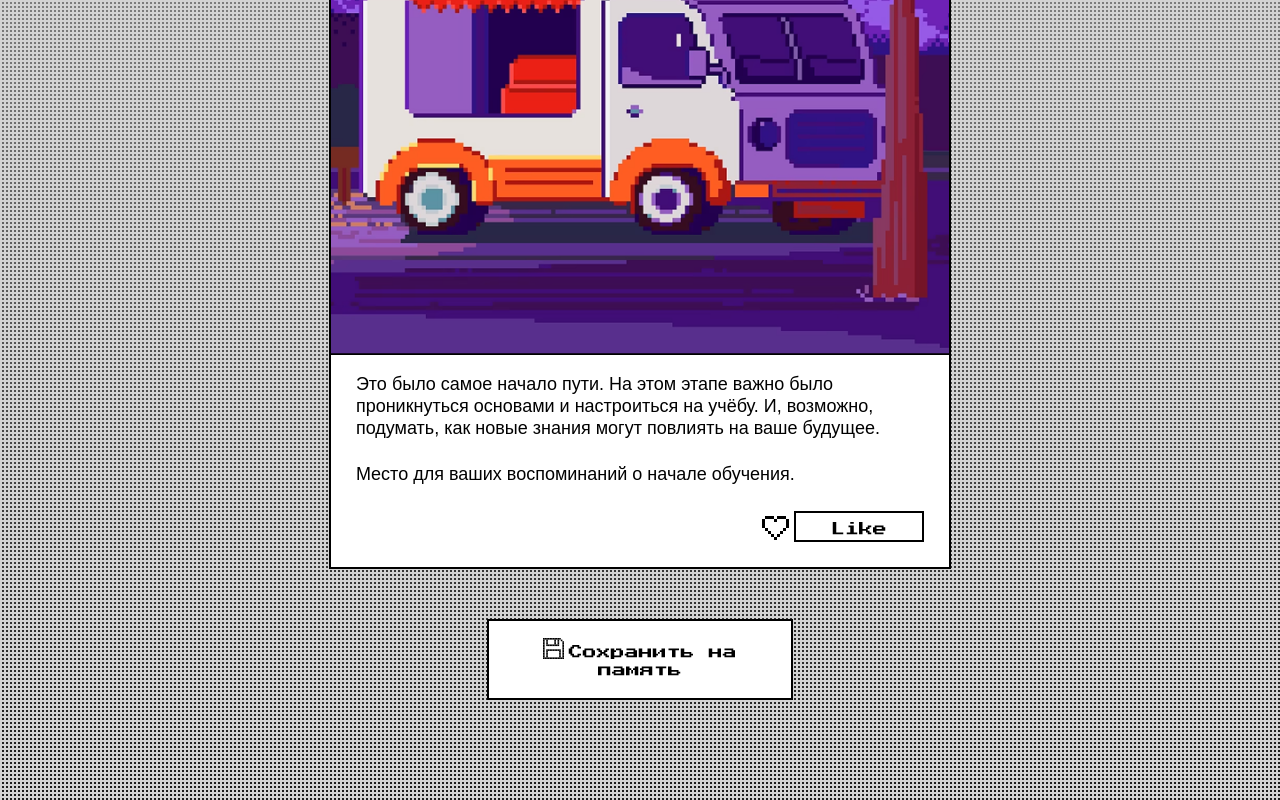
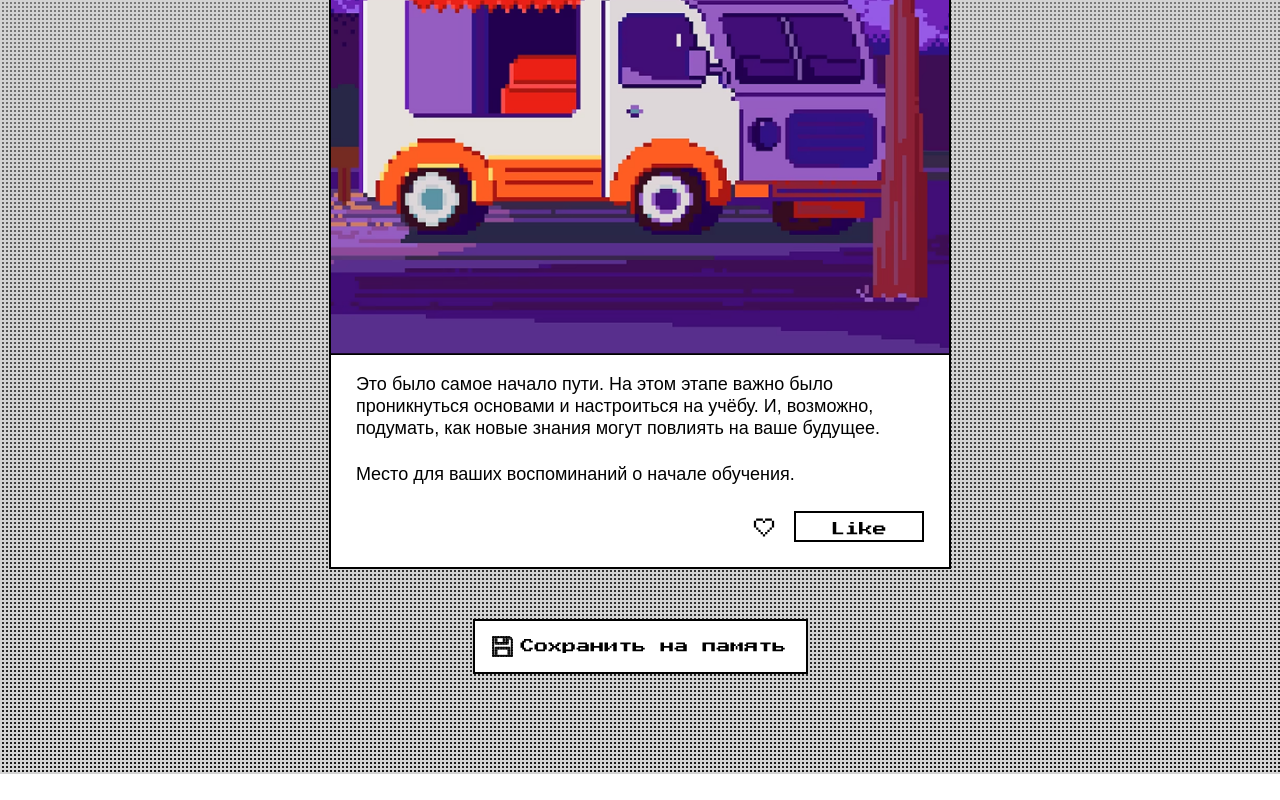
Before and after one commit to Nata-Abashkina/zakrivayuschiy-teg-f, a plain HTML site: page index.html in a window 1280 px wide. Shown: the part 868-1668 px from the top of the page. After the commit the page ends 1642 px from the top, so only its background shows below. Drawn offline with Linux system fonts and the light colour scheme.

Commit message:
осталось самое сложное - место для творчества

```diff
--- a/index.html
+++ b/index.html
@@ -34,55 +34,27 @@
           </div>
           <div class="card-buttons">
             <button class="card__icon-button is-liked" type="button">
-              <svg width="27" height="24" viewBox="0 0 27 24" fill="none" xmlns="http://www.w3.org/2000/svg" class="like-icon">
-<path d="M6 0H3V3H6V0Z" fill="black"/>
-<path d="M9 0H6V3H9V0Z" fill="black"/>
-<path d="M3 3H0V6H3V3Z" fill="black"/>
-<path d="M3 6H0V9H3V6Z" fill="black"/>
-<path d="M3 9H0V12H3V9Z" fill="black"/>
-<path d="M12 0H9V3H12V0Z" fill="black"/>
-<path d="M6 12H3V15H6V12Z" fill="black"/>
-<path d="M9 15H6V18H9V15Z" fill="black"/>
-<path d="M12 18H9V21H12V18Z" fill="black"/>
-<path d="M21 0H24V3H21V0Z" fill="black"/>
-<path d="M18 0H21V3H18V0Z" fill="black"/>
-<path d="M24 3H27V6H24V3Z" fill="black"/>
-<path d="M24 6H27V9H24V6Z" fill="black"/>
-<path d="M24 9H27V12H24V9Z" fill="black"/>
-<path d="M15 0H18V3H15V0Z" fill="black"/>
-<path d="M21 12H24V15H21V12Z" fill="black"/>
-<path d="M18 15H21V18H18V15Z" fill="black"/>
-<path d="M15 18H18V21H15V18Z" fill="black"/>
-<path d="M15 3H12V6H15V3Z" fill="black"/>
-<path d="M15 21H12V24H15V21Z" fill="black"/>
-</svg>
-
-              <!--<svg width="39" height="36" viewBox="0 0 39 36" fill="none" xmlns="http://www.w3.org/2000/svg" class="like-icon">
-                <g clip-path="url(#clip0_1_1574)">
-                  <path d="M12 6H9V9H12V6ZM15 6H12V9H15V6ZM9 9H6V12H9V9ZM9 12H6V15H9V12ZM9 15H6V18H9V15ZM18 6H15V9H18V6ZM12 18H9V21H12V18ZM15 21H12V24H15V21ZM18 24H15V27H18V24ZM27 6H30V9H27V6ZM24 6H27V9H24V6ZM30 9H33V12H30V9ZM30 12H33V15H30V12ZM30 15H33V18H30V15ZM21 6H24V9H21V6ZM27 18H30V21H27V18ZM24 21H27V24H24V21ZM21 24H24V27H21V24ZM21 27H18V30H21V27ZM21 9H18V12H21V9Z" fill="black"/>
-                  <path d="M12 9H9V12H12V9ZM15 12H12V15H15V12ZM18 9H15V12H18V9ZM12 15H9V18H12V15ZM15 15H12V18H15V15ZM15 18H12V21H15V18ZM18 12H15V15H18V12ZM18 21H15V24H18V21ZM18 18H15V21H18V18ZM27 9H30V12H27V9ZM24 9H27V12H24V9ZM27 12H30V15H27V12ZM24 12H27V15H24V12ZM21 9H24V12H21V9ZM27 15H30V18H27V15ZM24 15H27V18H24V15ZM24 18H27V21H24V18ZM21 12H24V15H21V12ZM21 21H24V24H21V21ZM21 18H24V21H21V18ZM21 21H18V24H21V21ZM21 24H18V27H21V24Z" fill="#FF0000"/>
-                  <path d="M18 15H15V18H18V15ZM21 15H24V18H21V15ZM21 15H18V18H21V15ZM21 12H18V15H21V12ZM21 18H18V21H21V18Z" fill="white"/>
-                  <path d="M36 13H39V16H36V13ZM27 27H30V30H27V27ZM18 33H21V36H18V33ZM9 27H12V30H9V27ZM24 0H27V3H24V0ZM33 3H36V6H33V3ZM3 3H6V6H3V3ZM12 0H15V3H12V0ZM0 13H3V16H0V13Z" fill="#FF0000"/>
+              <svg width="39" height="36" viewBox="0 0 39 36" fill="none" xmlns="http://www.w3.org/2000/svg" class="like-icon">
+                <g class="heart">
+                  <path d="M12 6H9V9H12V6ZM15 6H12V9H15V6ZM9 9H6V12H9V9ZM9 12H6V15H9V12ZM9 15H6V18H9V15ZM18 6H15V9H18V6ZM12 18H9V21H12V18ZM15 21H12V24H15V21ZM18 24H15V27H18V24ZM27 6H30V9H27V6ZM24 6H27V9H24V6ZM30 9H33V12H30V9ZM30 12H33V15H30V12ZM30 15H33V18H30V15ZM21 6H24V9H21V6ZM27 18H30V21H27V18ZM24 21H27V24H24V21ZM21 24H24V27H21V24ZM21 27H18V30H21V27ZM21 9H18V12H21V9Z" fill="black" class="contour"/>
+                  <path d="M12 9H9V12H12V9ZM15 12H12V15H15V12ZM18 9H15V12H18V9ZM12 15H9V18H12V15ZM15 15H12V18H15V15ZM15 18H12V21H15V18ZM18 12H15V15H18V12ZM18 21H15V24H18V21ZM18 18H15V21H18V18ZM27 9H30V12H27V9ZM24 9H27V12H24V9ZM27 12H30V15H27V12ZM24 12H27V15H24V12ZM21 9H24V12H21V9ZM27 15H30V18H27V15ZM24 15H27V18H24V15ZM24 18H27V21H24V18ZM21 12H24V15H21V12ZM21 21H24V24H21V21ZM21 18H24V21H21V18ZM21 21H18V24H21V21ZM21 24H18V27H21V24Z" fill="#FF0000" class="main-body"/>
+                  <path d="M18 15H15V18H18V15ZM21 15H24V18H21V15ZM21 15H18V18H21V15ZM21 12H18V15H21V12ZM21 18H18V21H21V18Z" fill="white" class="core"/>
                 </g>
-                <defs>
-                  <clipPath id="clip0_1_1574">
-                    <rect width="39" height="36" fill="white"/>
-                  </clipPath>
-                </defs>
-              </svg>-->
+                <path d="M36 13H39V16H36V13ZM27 27H30V30H27V27ZM18 33H21V36H18V33ZM9 27H12V30H9V27ZM24 0H27V3H24V0ZM33 3H36V6H33V3ZM3 3H6V6H3V3ZM12 0H15V3H12V0ZM0 13H3V16H0V13Z" fill="#FF0000" class="sparks"/>
+              </svg>
             </button>
             <button class="card__like-button" type="button">
-              <span class="button__text">Like</span>
+              <span class="button__text button__text-blend-mode">Like</span>
             </button>
           </div>
         </li>
       </ul>
     </main>
     <button class="save-button" type="button" onclick="document.getElementById('save-for-memory').showModal()" aria-controls="save-for-memory">
-      <svg xmlns="http://www.w3.org/2000/svg" viewBox="0 0 21 21" class="floppy-disk">
+      <svg xmlns="http://www.w3.org/2000/svg" viewBox="0 0 21 21" class="floppy-disk floppy-disk-blend-mode">
         <use href="./svg/floppy.svg#floppy"></use>
       </svg>
-      <span class="button__text">Сохранить на память</span>
+      <span class="button__text button__text-blend-mode">Сохранить на память</span>
     </button>
     <dialog id="save-for-memory" class="save-dialog">
       <div class="dialog-floppy-text">
@@ -92,7 +64,7 @@
         <p class="save-dialog-text">Вставьте дискету,&nbsp;чтобы продолжить</p>
       </div>
       <button class="save-button-dialog" type="button" onclick="document.getElementById('save-for-memory').close()" aria-label="ок">
-        <span class="button__text save-button__text">ок</span>
+        <span class="button__text save-button__text button__text-blend-mode">ок</span>
       </button>
     </dialog>
     <script src="./scripts/like.js"></script>
--- a/styles/animations.css
+++ b/styles/animations.css
@@ -1,11 +1,19 @@
-/* Опишите в этом файле все keyframes для проекта и стили анимаций иконки Like.
+@keyframes heart-is-like {
+  from {
+    transform: scale(1.25);
+  }
 
-Будьте внимательны! Для корректной работы скриптов на этом сайте нужно, чтобы в HTML некоторые классы были названы особым образом:
-✦ like-icon — для svg-иконки анимированного сердца
-✦ card__like-button — для кнопки Like рядом с иконкой
-✦ card__icon-button — для кнопки, оборачивающей иконку
-✦ card__icon-button — для кнопки, оборачивающей иконку
-✦ is-liked — для обозначения состояния лайкнутой иконки в виде сердца
-✦ button__text — для обозначения текстового элемента внутри кнопки
+  to {
+    transform: scale(1);
+  }
+}
 
-*/
+@keyframes heart-sparks {
+  from {
+    opacity: 1;
+  }
+
+  to {
+    opacity: 0;
+  }
+}
--- a/styles/style.css
+++ b/styles/style.css
@@ -118,19 +118,25 @@
 .card-buttons {
   display: flex;
   justify-content: right;
-  align-items: center;
-  gap: 12px;
+  gap: 7px;
   padding: 0 25px 25px 0;
 }
 
 .card__icon-button {
-  inline-size: 27px;
-  block-size: 24px;
+  align-self: center;
   background-color: inherit;
-  border: 1px solid transparent;
+  block-size: 31px;
+  border: 2px solid transparent;
+}
+
+.like-icon {
+  align-self: center;
+  inline-size: 30px;
+  block-size: 27px;
 }
 
 .card__like-button {
+  position: relative;
   padding: 9px 0;
   inline-size: 130px;
   block-size: 31px;
@@ -139,28 +145,40 @@
 }
 
 .button__text {
+  position: relative;
+  align-self: center;
   font-family: var(--accent-font);
   font-size: 14px;
   text-align: center;
   line-height: 0.9;
+  z-index: 1;
 }
 
 .save-button {
-  padding: 17px 17px;
+  position: relative;
+  display: flex;
+  gap: 8px;
+  padding: 17px;
   border: 2px solid var(--main-border);
   background-color: var(--background-color);
-  width: var(--save-button-width);
+  inline-size: 335px;
+  block-size: 55px;
 }
 
 .floppy-disk {
+  position: relative;
+  stroke: #000;
+  align-self: center;
   inline-size: 21px;
+  z-index: 1;
 }
 
 .save-dialog[open] {
   display: flex;
   flex-direction: column;
   gap: 30px;
-  padding: 30px;
+  padding: 30px 22px;
+  border: 2px solid var(--main-border);
   width: var(--dialog-width);
 }
 
@@ -188,16 +206,129 @@
   font-family: var(--accent-font);
   text-transform: uppercase;
   line-height: 1.5;
-  inline-size: 234px;
+  inline-size: 225px;
 }
 
 .save-button-dialog {
+  position: relative;
+  inline-size: 293px;
+  block-size: 38px;
   padding: 12.5px 132.5px;
-  inline-size: 293px;
+  background: var(--background-color);
 }
 
 .save-button__text {
   text-transform: uppercase;
+}
+
+.card__icon-button:focus, .card__like-button:focus, .save-button:focus, .save-button-dialog:focus {
+  outline: none;
+}
+
+.card__icon-button:focus-visible {
+  border: 2px solid var(--main-border);
+}
+
+.card__like-button:focus-visible, .save-button:focus-visible, .save-button-dialog:focus-visible {
+  box-shadow: 2px 2px 0 var(--main-border);
+  transition: 0.3s ease;
+}
+
+.card__like-button::before, .save-button::before, .save-button-dialog::before {
+  content: '';
+  position: absolute;
+  top: 0;
+  left: 0;
+  width: 100%;
+  height: 100%;
+  background-color: var(--main-border);
+  z-index: 0;
+  transform: scaleX(0);
+  transform-origin: left;
+  transition: transform 0.5s ease-in-out;
+  will-change: transform;
+}
+
+.card__like-button:hover::before, .save-button:hover::before, .save-button-dialog:hover::before {
+  transform: scaleX(1);
+}
+
+.button__text-blend-mode {
+  color: var(--text-color-blind-mode);
+  background-color: var(--main-border);
+  mix-blend-mode: difference;
+}
+
+.floppy-disk-blend-mode {
+  stroke: #fff;
+  background-color: #000;
+  mix-blend-mode: difference;
+}
+
+.core, .main-body {
+  fill: transparent;
+}
+
+.contour {
+  fill: var(--heart-contour);
+  transition: linear 0.1s;
+}
+
+.core {
+  transition: linear 0.3s 0.03s;
+}
+
+.main-body {
+  transition: linear 0.3s;
+}
+
+.like-icon:hover .core{
+  fill: var(--heart-hover-core);
+  transition-delay: 0s;
+}
+
+.like-icon:hover .main-body {
+  fill: var(--heart-hover-main-body);
+  transition-delay: 0.05s;
+}
+
+.like-icon:active .core{
+  fill: var(--heart-animation-core);
+  transition-delay: 0s;
+}
+
+.like-icon:active .main-body {
+  fill: var(--heart-animation-main-body);
+  transition-delay: 0.05s;
+}
+
+.like-icon.is-liked .core{
+  fill: var(--heart-animation-core);
+  transition-delay: 0s;
+}
+
+.like-icon.is-liked .main-body {
+  fill: var(--heart-animation-main-body);
+  transition-delay: 0.05s;
+}
+
+.like-icon.is-liked .contour {
+  fill: var(--heart-animation-contour);
+  transition-delay: 0.06s;
+}
+
+.sparks {
+  fill: var(--heart-sparks);
+  opacity: 0;
+}
+
+.like-icon.is-liked .heart {
+  animation: heart-is-like 0.3s ease-in alternate 0.1s;
+  transform-origin: center;
+}
+
+.like-icon.is-liked .sparks {
+  animation: heart-sparks 0.3s ease-in alternate 0.3s;
 }
 
 @supports (text-stroke: 1px var(--background-color)) {
@@ -207,6 +338,10 @@
 }
 
 @media (width <= 375px) {
+  .card__icon-button {
+    block-size: 38px;
+  }
+
   .card__like-button {
     padding: 12.5px 0;
     block-size: 38px;
@@ -216,6 +351,8 @@
     display: flex;
     flex-direction: column;
     gap: 8px;
+    inline-size: 306px;
+    block-size: 84px;
   }
 
   .floppy-disk {
--- a/styles/variables.css
+++ b/styles/variables.css
@@ -3,6 +3,7 @@
   --accent-font: 'Press Start 2P';
   --title-weight: wght 717;
   --text-weight: wght 410;
+  --text-color-blind-mode: #fff;
   --logo-size: clamp(49px, 5vw, 65px);
   --header-title: clamp(14px, 3vw, 23px);
   --background-gradient: repeating-linear-gradient(to right, #d3d3d3 0, #d3d3d3 2px, transparent 2px, transparent 4px), repeating-linear-gradient(to bottom, #d3d3d3 0, #d3d3d3 2px, transparent 2px, transparent 4px), linear-gradient(to bottom, #e7e7e7 0.01%, #1a1a1a 100%);
@@ -15,4 +16,11 @@
   --background-color: #fff;
   --main-border: #000;
   --dialog-opacity: rgba(0 0 0 / 0.75);
+  --heart-contour: #000;
+  --heart-animation-contour: #f00;
+  --heart-sparks: #f00;
+  --heart-animation-core: #f00;
+  --heart-animation-main-body: #f00;
+  --heart-hover-core: #000;
+  --heart-hover-main-body: #000;
 }
```
